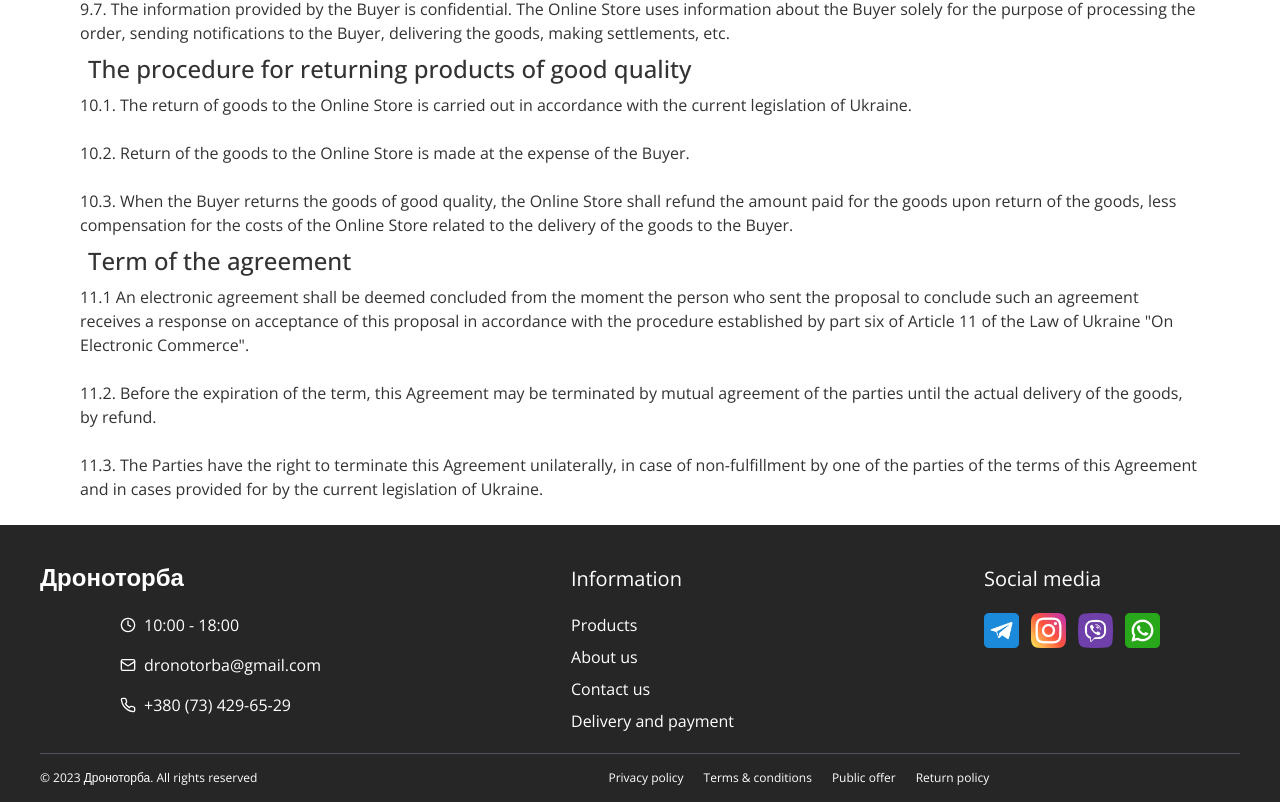
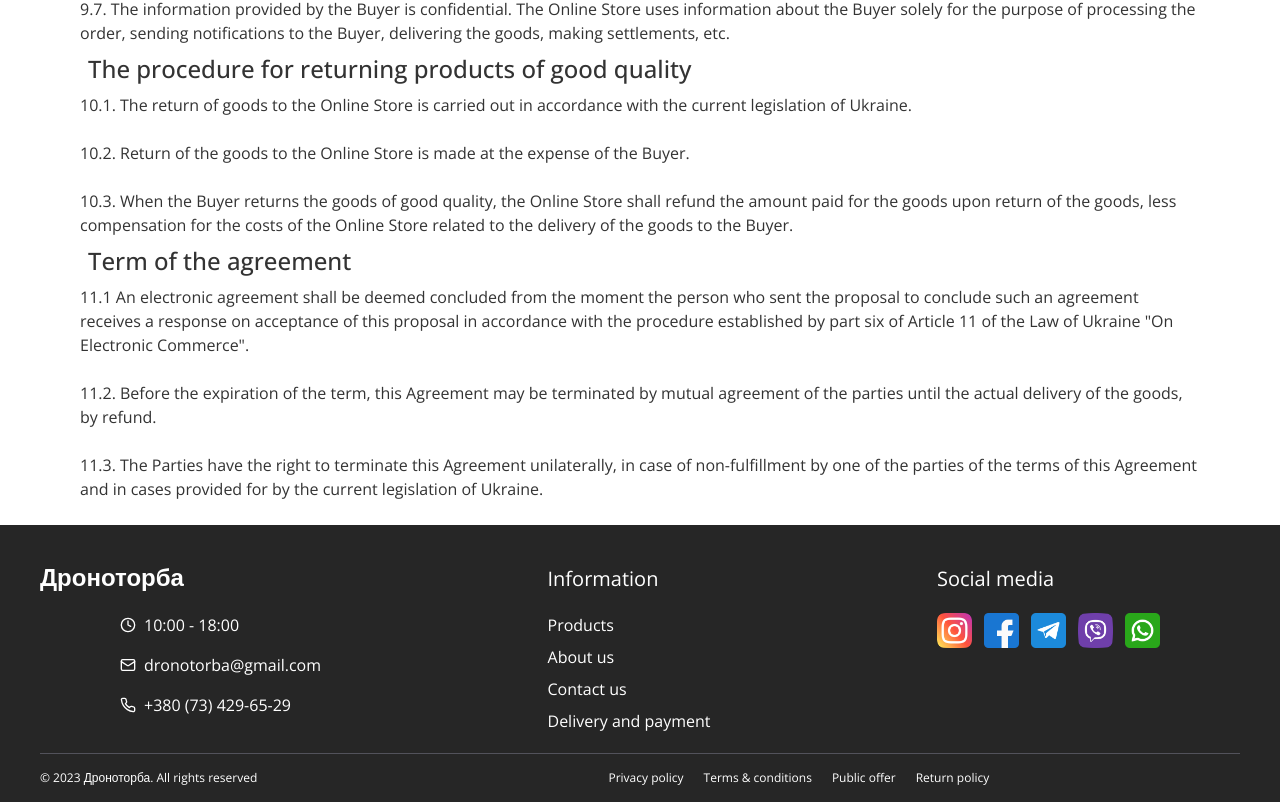
Before and after one commit to Trust60/glebs-front, a Next.js app: page /en/public-offer in a window 1280 px wide. Shown: the part 2518-3320 px from the top of the page. Built offline with nearby package versions, Linux system fonts and the light colour scheme.

Commit message:
Add social links

```diff
--- a/components/footer.tsx
+++ b/components/footer.tsx
@@ -10,6 +10,7 @@ import telegram from '@/images/icons/telegram.svg';
 import instagram from '@/images/icons/instagram.svg';
 import viber from '@/images/icons/viber.svg';
 import whatsapp from '@/images/icons/whatsapp.svg';
+import facebook from '@/images/icons/facebook.svg';
 import Separator from './ui/separator';
 
 const Footer = () => {
@@ -84,8 +85,9 @@ const Footer = () => {
 						<p className="font-medium mb-2">{t('social-media')}</p>
 					</div>
 					<div className="flex flex-row gap-5">
+						<Image src={instagram} width={35} height={35} alt="instagram icon" />
+
 						<Image src={telegram} width={35} height={35} alt="telegram icon" />
-						<Image src={instagram} width={35} height={35} alt="instagram icon" />
 						<Image src={viber} width={35} height={35} alt="viber icon" />
 						<Image src={whatsapp} width={35} height={35} alt="whatsapp icon" />
 					</div>
@@ -166,8 +168,21 @@ const Footer = () => {
 							<p className="text-xl mb-5 -mt-12">{t('social-media')}</p>
 						</div>
 						<div className="flex flex-row gap-3">
+							<a
+								href="https://www.instagram.com/dronotorba/"
+								target="_blank"
+								rel="noopener noreferrer"
+							>
+								<Image src={instagram} width={35} height={35} alt="instagram icon" />
+							</a>
+							<a
+								href="https://www.facebook.com/Gleb.and.Alina.military.equipment/"
+								target="_blank"
+								rel="noopener noreferrer"
+							>
+								<Image src={facebook} width={35} height={35} alt="facebook icon" />
+							</a>
 							<Image src={telegram} width={35} height={35} alt="telegram icon" />
-							<Image src={instagram} width={35} height={35} alt="instagram icon" />
 							<Image src={viber} width={35} height={35} alt="viber icon" />
 							<Image src={whatsapp} width={35} height={35} alt="whatsapp icon" />
 						</div>
```
Also changed, not shown: images/icons/facebook.svg (added).
